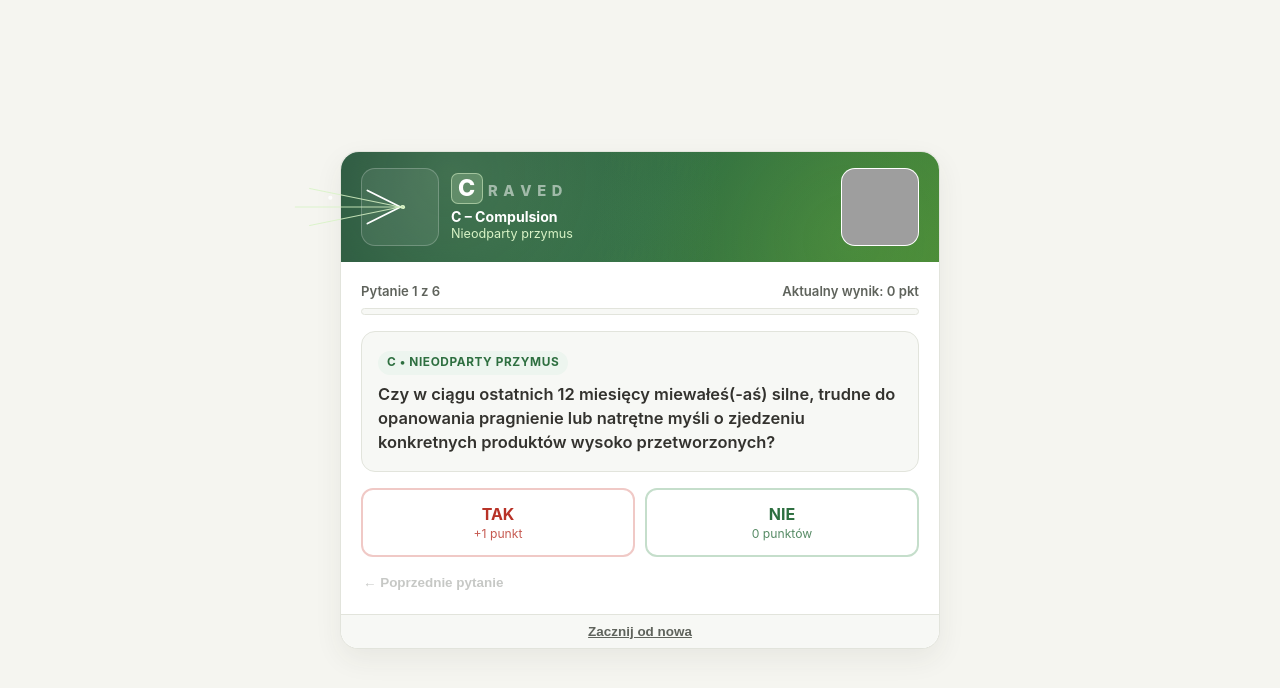
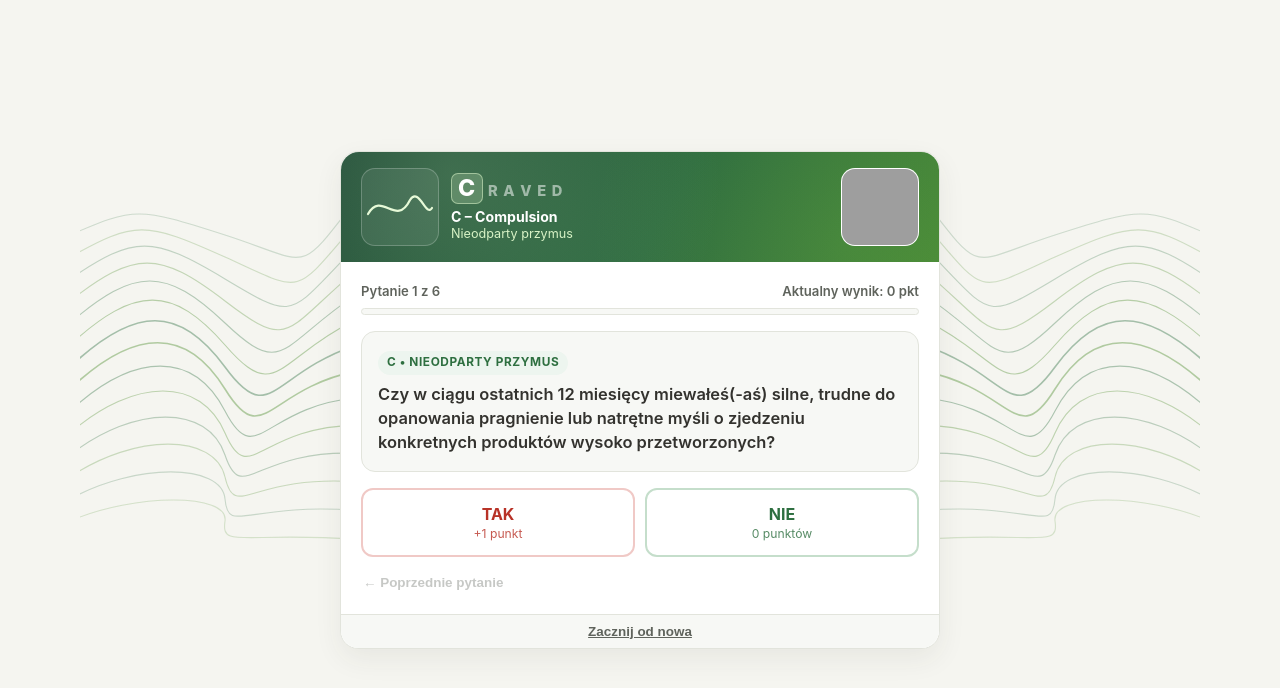
Before and after one commit to piotr67ce/CRAVED, a plain HTML site: page index.html in a window 1280 px wide. Both pictures are taken after a click on the button "Rozpocznij test". Drawn offline with Linux system fonts and the light colour scheme; grey boxes are pictures that could not be loaded.

Commit message:
Update index.html

```diff
--- a/index.html
+++ b/index.html
@@ -38,6 +38,7 @@
             justify-content: center;
             align-items: center;
             padding: 14px;
+            overflow-x: hidden;
         }
 
         .app-shell {
@@ -48,13 +49,13 @@
             border: 1px solid var(--border-subtle);
             border-radius: 18px;
             box-shadow: 0 10px 28px rgba(51, 50, 46, 0.07);
-            overflow: visible;
+            z-index: 2;
         }
 
-        /* Lekki gradient w tle banera (future look) */
+        /* Lekki gradient w tle banera */
         .hero {
             position: relative;
-            background: linear-gradient(120deg, #1f4d36 0%, #2f6c42 52%, #478738 100%);
+            background: linear-gradient(120deg, #1d4a34 0%, #2d6a40 54%, #468637 100%);
             color: #ffffff;
             padding: 16px 20px;
             display: flex;
@@ -62,20 +63,19 @@
             justify-content: space-between;
             gap: 12px;
             border-radius: 18px 18px 0 0;
-            overflow: visible;
+            overflow: hidden;
         }
 
         .hero::before {
             content: "";
             position: absolute;
             inset: 0;
-            border-radius: 18px 18px 0 0;
             background: radial-gradient(circle at 18% 20%, rgba(216, 243, 198, 0.16), transparent 55%),
                         radial-gradient(circle at 85% 80%, rgba(136, 212, 72, 0.14), transparent 50%);
             pointer-events: none;
         }
 
-        /* Trzy strefy banera na ekranach pytań i odpowiedzi */
+        /* Lewy panel w banerze na pojedynczą linię wykresu */
         .hero-left-slot {
             display: none;
             position: relative;
@@ -88,10 +88,17 @@
             align-items: center;
             justify-content: center;
             z-index: 2;
+            overflow: hidden;
         }
 
         .app-shell.three-zone-hero .hero-left-slot {
             display: flex;
+        }
+
+        .single-wave-svg {
+            width: 72px;
+            height: 54px;
+            display: block;
         }
 
         .hero-main {
@@ -205,48 +212,40 @@
             display: block;
         }
 
-        /* Grafika liniowa: na małych ekranach zwarta wewnątrz slotu */
-        .line-art-svg {
-            width: 66px;
-            height: 66px;
-            overflow: visible;
-        }
-
-        .line-art-ext {
-            opacity: 0;
-            transition: opacity 0.25s ease;
-        }
-
-        /* Wzór startowy na komputerze (poza banerem, bez wstawiania nic do banera startowego) */
-        .desktop-start-pattern {
+        /* Rozbudowane krzywe po lewej i prawej stronie (pod spodem / w tle obok karty na kompach) */
+        .desktop-waves {
             display: none;
         }
 
-        @media (min-width: 900px) {
-            .app-shell:not(.three-zone-hero) .desktop-start-pattern {
+        @media (min-width: 960px) {
+            .desktop-waves {
                 display: block;
-                position: absolute;
-                top: -18px;
-                left: -170px;
-                width: 190px;
-                height: 140px;
+                position: fixed;
+                top: 50%;
+                transform: translateY(-50%);
+                width: 280px;
+                height: 460px;
                 pointer-events: none;
                 z-index: 1;
+                opacity: 0.72;
             }
 
-            .three-zone-hero .line-art-ext {
-                opacity: 0.85;
+            .desktop-waves.left {
+                left: max(12px, calc(50% - 560px));
             }
 
-            .three-zone-hero .hero-left-slot .line-art-svg {
-                transform: translateX(-14px);
+            .desktop-waves.right {
+                right: max(12px, calc(50% - 560px));
+                transform: translateY(-50%) scaleX(-1);
             }
         }
 
         .content {
+            position: relative;
             padding: 20px;
             background: var(--bg-card);
             border-radius: 0 0 18px 18px;
+            z-index: 2;
         }
 
         .screen {
@@ -582,6 +581,7 @@
         }
 
         .credits-footer {
+            position: relative;
             background: var(--bg-soft);
             border-top: 1px solid var(--border-subtle);
             padding: 11px 20px;
@@ -590,6 +590,7 @@
             color: var(--ink-muted);
             line-height: 1.4;
             border-radius: 0 0 18px 18px;
+            z-index: 2;
         }
 
         .footer-quiz-action {
@@ -627,9 +628,9 @@
                 height: 80px;
                 transform: translateY(-16px);
             }
-            .line-art-svg {
-                width: 52px;
-                height: 52px;
+            .single-wave-svg {
+                width: 58px;
+                height: 44px;
             }
             .content {
                 padding: 16px;
@@ -643,18 +644,15 @@
 </head>
 <body>
 
+    <!-- Lewa strona na komputerach: rozbudowany układ falujących krzywych (pod spodem / obok karty) -->
+    <svg id="waves-left" class="desktop-waves left" viewBox="0 0 280 460" fill="none" aria-hidden="true"></svg>
+
+    <!-- Prawa strona na komputerach: symetrycznie rozbudowany układ krzywych -->
+    <svg id="waves-right" class="desktop-waves right" viewBox="0 0 280 460" fill="none" aria-hidden="true"></svg>
+
     <main id="app-shell" class="app-shell">
-        <!-- Element startowy tylko na komputerze (poza banerem) -->
-        <svg class="desktop-start-pattern" viewBox="0 0 190 140" fill="none" aria-hidden="true">
-            <path d="M180 28 C145 26, 120 42, 92 38 C64 34, 42 16, 12 22" stroke="#2e6f40" stroke-width="1.6" stroke-linecap="round"/>
-            <path d="M180 54 C138 56, 112 76, 76 72 C48 69, 28 54, 6 62" stroke="#4c8c2b" stroke-width="1.4" stroke-linecap="round"/>
-            <path d="M180 82 C148 88, 118 106, 84 104 C54 102, 34 88, 16 98" stroke="#2e6f40" stroke-width="1.2" stroke-dasharray="4 4" stroke-linecap="round"/>
-            <circle cx="92" cy="38" r="3" fill="#4c8c2b"/>
-            <circle cx="76" cy="72" r="2.5" fill="#2e6f40"/>
-        </svg>
-
         <header class="hero">
-            <!-- Strefa 1 (lewa): pusta na starcie, z minigrafiką liniową na pytaniach i wyniku -->
+            <!-- Strefa 1 (lewa): pojedyncza linia wykresu -->
             <div id="hero-left-slot" class="hero-left-slot" aria-hidden="true"></div>
 
             <!-- Strefa 2 (środek): treść -->
@@ -789,85 +787,59 @@
     </main>
 
     <script>
-        /* 6 par abstrakcyjnych linii (zwarta forma w slocie + rozwinięcie .line-art-ext na kompie) */
-        const lineArts = {
-            C: `
-                <svg class="line-art-svg" viewBox="0 0 64 64" fill="none">
-                    <path d="M14 16 L46 32 L14 48" stroke="#ffffff" stroke-width="1.8" stroke-linecap="round" stroke-linejoin="round"/>
-                    <path d="M46 32 C50 28, 52 36, 46 32" stroke="#d8f3c6" stroke-width="1.6"/>
-                    <g class="line-art-ext">
-                        <path d="M46 32 L-42 14 M46 32 L-56 32 M46 32 L-42 50" stroke="#d8f3c6" stroke-width="1.1" stroke-linecap="round"/>
-                        <circle cx="-22" cy="23" r="2" fill="#ffffff"/>
-                    </g>
-                </svg>
-            `,
-            R: `
-                <svg class="line-art-svg" viewBox="0 0 64 64" fill="none">
-                    <path d="M18 46 A16 16 0 0 1 48 32" stroke="#ffffff" stroke-width="1.7" stroke-linecap="round"/>
-                    <path d="M12 52 A24 24 0 0 1 54 26" stroke="#d8f3c6" stroke-width="1.4" stroke-linecap="round"/>
-                    <path d="M24 40 A9 9 0 0 1 39 33" stroke="#ffffff" stroke-width="1.4" stroke-linecap="round"/>
-                    <g class="line-art-ext">
-                        <path d="M6 58 A34 34 0 0 1 -36 18" stroke="#d8f3c6" stroke-width="1.1" stroke-linecap="round"/>
-                        <path d="M-4 64 A46 46 0 0 1 -58 10" stroke="#ffffff" stroke-width="1" stroke-dasharray="3 3" stroke-linecap="round"/>
-                    </g>
-                </svg>
-            `,
-            A: `
-                <svg class="line-art-svg" viewBox="0 0 64 64" fill="none">
-                    <line x1="12" y1="32" x2="54" y2="32" stroke="#ffffff" stroke-width="1.9" stroke-linecap="round"/>
-                    <line x1="18" y1="18" x2="28" y2="18" stroke="rgba(216,243,198,0.45)" stroke-width="1.4" stroke-linecap="round"/>
-                    <line x1="34" y1="46" x2="46" y2="46" stroke="rgba(216,243,198,0.45)" stroke-width="1.4" stroke-linecap="round"/>
-                    <g class="line-art-ext">
-                        <line x1="12" y1="32" x2="-65" y2="32" stroke="#ffffff" stroke-width="1.5" stroke-linecap="round"/>
-                        <line x1="-24" y1="14" x2="-12" y2="14" stroke="rgba(216,243,198,0.3)" stroke-width="1.2"/>
-                        <line x1="-48" y1="50" x2="-34" y2="50" stroke="rgba(216,243,198,0.3)" stroke-width="1.2"/>
-                    </g>
-                </svg>
-            `,
-            V: `
-                <svg class="line-art-svg" viewBox="0 0 64 64" fill="none">
-                    <line x1="10" y1="38" x2="54" y2="38" stroke="rgba(255,255,255,0.65)" stroke-width="1.4" stroke-dasharray="3 2"/>
-                    <path d="M16 38 C22 20, 34 14, 48 22" stroke="#ffffff" stroke-width="1.8" stroke-linecap="round"/>
-                    <g class="line-art-ext">
-                        <path d="M16 38 C-4 2, -32 -10, -64 8" stroke="#d8f3c6" stroke-width="1.3" stroke-linecap="round"/>
-                        <path d="M24 38 C4 12, -24 4, -52 24" stroke="#ffffff" stroke-width="1" stroke-linecap="round"/>
-                    </g>
-                </svg>
-            `,
-            E: `
-                <svg class="line-art-svg" viewBox="0 0 64 64" fill="none">
-                    <path d="M10 26 L26 26 L32 44 L38 22 L44 38 L54 32" stroke="#ffffff" stroke-width="1.7" stroke-linecap="round" stroke-linejoin="round"/>
-                    <g class="line-art-ext">
-                        <path d="M10 26 L-12 18 L-28 46 L-44 20 L-64 32" stroke="#d8f3c6" stroke-width="1.2" stroke-linecap="round" stroke-linejoin="round"/>
-                        <line x1="-64" y1="32" x2="-82" y2="32" stroke="#ffffff" stroke-width="1" stroke-dasharray="2 3"/>
-                    </g>
-                </svg>
-            `,
-            D: `
-                <svg class="line-art-svg" viewBox="0 0 64 64" fill="none">
-                    <line x1="12" y1="22" x2="52" y2="22" stroke="#ffffff" stroke-width="1.7" stroke-linecap="round"/>
-                    <line x1="12" y1="42" x2="52" y2="42" stroke="#ffffff" stroke-width="1.7" stroke-linecap="round"/>
-                    <path d="M26 16 L38 48" stroke="#d8f3c6" stroke-width="1.8" stroke-linecap="round"/>
-                    <g class="line-art-ext">
-                        <path d="M26 16 L-18 -14 M38 48 L-26 68" stroke="#d8f3c6" stroke-width="1.2" stroke-linecap="round"/>
-                        <line x1="12" y1="22" x2="-60" y2="22" stroke="rgba(255,255,255,0.5)" stroke-width="1.1"/>
-                        <line x1="12" y1="42" x2="-60" y2="42" stroke="rgba(255,255,255,0.5)" stroke-width="1.1"/>
-                    </g>
-                </svg>
-            `
+        /* Pojedyncza linia w lewym panelu banera dla każdego kroku i podsumowania */
+        const singleWavePaths = {
+            C: "M4 34 C18 10, 32 48, 46 20 C55 6, 62 38, 68 28",
+            R: "M4 42 C18 36, 28 24, 44 18 C54 14, 62 10, 68 8",
+            A: "M4 28 C18 28, 28 28, 40 28 C50 28, 56 14, 68 14",
+            V: "M4 32 C16 32, 24 12, 36 14 C48 16, 54 38, 68 34",
+            E: "M4 24 C16 44, 24 10, 36 38 C46 18, 56 30, 68 26",
+            D: "M4 20 C18 20, 28 38, 42 36 C54 34, 60 18, 68 22",
+            result: "M4 30 C18 18, 34 42, 50 26 C58 18, 64 28, 68 26"
         };
 
-        /* 7. para: ekran odpowiedzi */
-        const resultLineArt = `
-            <svg class="line-art-svg" viewBox="0 0 64 64" fill="none">
-                <circle cx="32" cy="32" r="16" stroke="#ffffff" stroke-width="1.6"/>
-                <path d="M18 32 Q32 20 46 32 Q32 44 18 32 Z" stroke="#d8f3c6" stroke-width="1.4"/>
-                <g class="line-art-ext">
-                    <circle cx="32" cy="32" r="34" stroke="rgba(216,243,198,0.55)" stroke-width="1" stroke-dasharray="4 4"/>
-                    <path d="M-2 32 L16 32 M48 32 L68 32 M32 -2 L32 16 M32 48 L32 68" stroke="#ffffff" stroke-width="1" stroke-linecap="round"/>
-                </g>
-            </svg>
-        `;
+        function renderSingleWave(key) {
+            const d = singleWavePaths[key] || singleWavePaths.result;
+            return `
+                <svg class="single-wave-svg" viewBox="0 0 72 54" fill="none">
+                    <path d="${d}" stroke="#e7fad8" stroke-width="2.2" stroke-linecap="round" stroke-linejoin="round"/>
+                </svg>
+            `;
+        }
+
+        /* Rozbudowany wykres wielu krzywych na komputery po lewej i prawej stronie */
+        function buildMultiWaveSvg(phaseShift = 0) {
+            let paths = "";
+            const totalCurves = 14;
+            for (let i = 0; i < totalCurves; i++) {
+                const t = i / (totalCurves - 1);
+                const baseY = 65 + i * 22;
+                const amp1 = 28 + Math.sin(t * Math.PI) * 34;
+                const amp2 = 18 + Math.cos(t * Math.PI * 1.4) * 24;
+                const shift = (i - 6) * 7 + phaseShift;
+
+                const p1x = 110 + shift;
+                const p1y = baseY - amp1;
+                const p2x = 185 - shift * 0.6;
+                const p2y = baseY + amp2;
+                const endX = 275;
+                const endY = baseY - amp1 * 0.35 + (i - 6) * 4;
+
+                const opacity = (0.16 + (1 - Math.abs(t - 0.5) * 1.5) * 0.42).toFixed(2);
+                const strokeColor = i % 2 === 0 ? "#2e6f40" : "#4c8c2b";
+                const width = i === 6 || i === 7 ? "1.6" : "1.1";
+
+                paths += `<path d="M-10 ${baseY} C 55 ${p1y}, ${p1x} ${p1y}, 145 ${baseY} S ${p2x} ${p2y}, ${endX} ${endY}" stroke="${strokeColor}" stroke-width="${width}" stroke-opacity="${opacity}" fill="none"/>`;
+            }
+            return paths;
+        }
+
+        function updateDesktopWaves(stepIndex = 0) {
+            const shift = (stepIndex - 2.5) * 4;
+            const svgContent = buildMultiWaveSvg(shift);
+            document.getElementById("waves-left").innerHTML = svgContent;
+            document.getElementById("waves-right").innerHTML = svgContent;
+        }
 
         const questions = [
             {
@@ -1014,9 +986,11 @@
                 shell.classList.add("quiz-active", "three-zone-hero");
             } else if (mode === "result") {
                 shell.classList.add("result-active", "three-zone-hero");
-                leftSlot.innerHTML = resultLineArt;
+                leftSlot.innerHTML = renderSingleWave("result");
+                updateDesktopWaves(6);
             } else {
                 leftSlot.innerHTML = "";
+                updateDesktopWaves(0);
             }
         }
 
@@ -1056,9 +1030,10 @@
             const percent = (currentIndex / total) * 100;
 
             renderCravedBanner(item.letter);
-            document.getElementById("hero-left-slot").innerHTML = lineArts[item.letter] || "";
+            document.getElementById("hero-left-slot").innerHTML = renderSingleWave(item.letter);
             document.getElementById("step-en").textContent = `${item.letter} – ${item.en}`;
             document.getElementById("step-pl").textContent = item.pl;
+            updateDesktopWaves(currentIndex);
 
             document.getElementById("step-label").textContent = `Pytanie ${currentIndex + 1} z ${total}`;
             document.getElementById("score-live").textContent = `Aktualny wynik: ${currentScore()} pkt`;
@@ -1139,6 +1114,8 @@
             document.getElementById("cta-title").textContent = data.ctaTitle;
             document.getElementById("cta-text").textContent = data.ctaText;
         }
+
+        updateDesktopWaves(0);
     </script>
 </body>
 </html>
```
